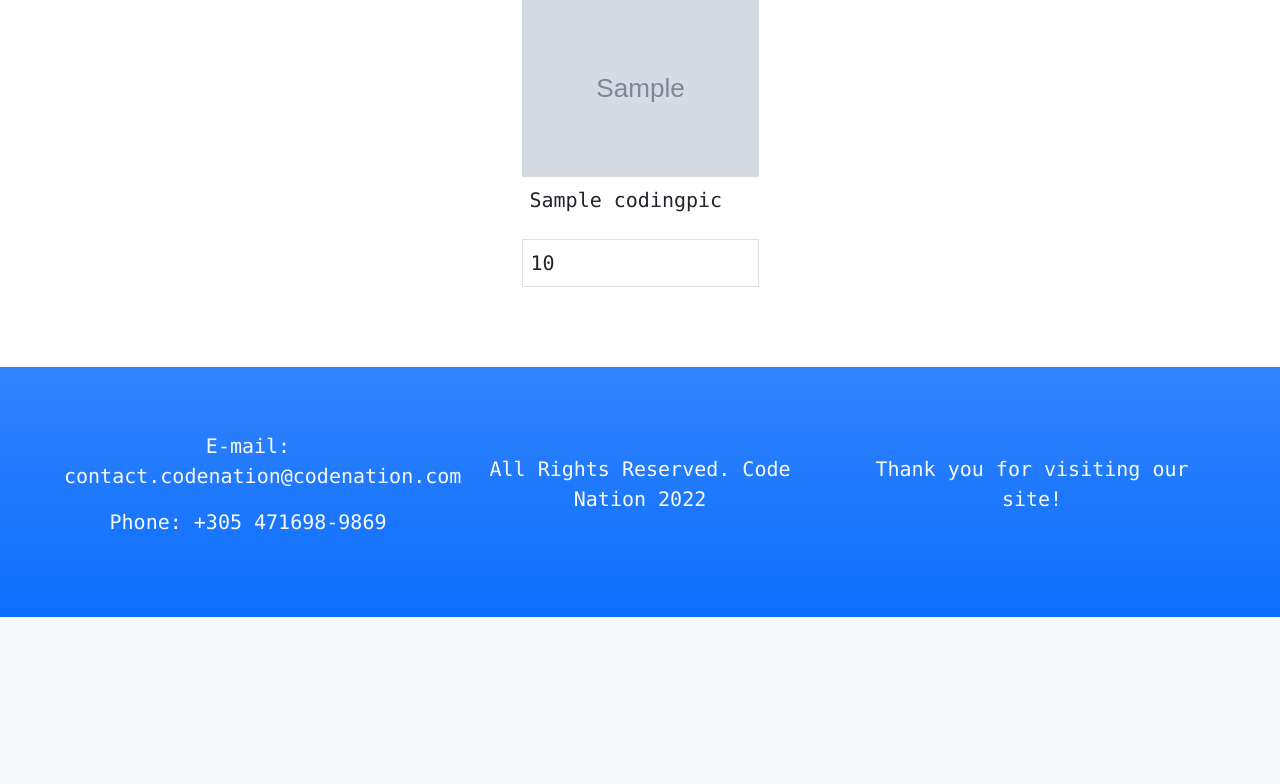
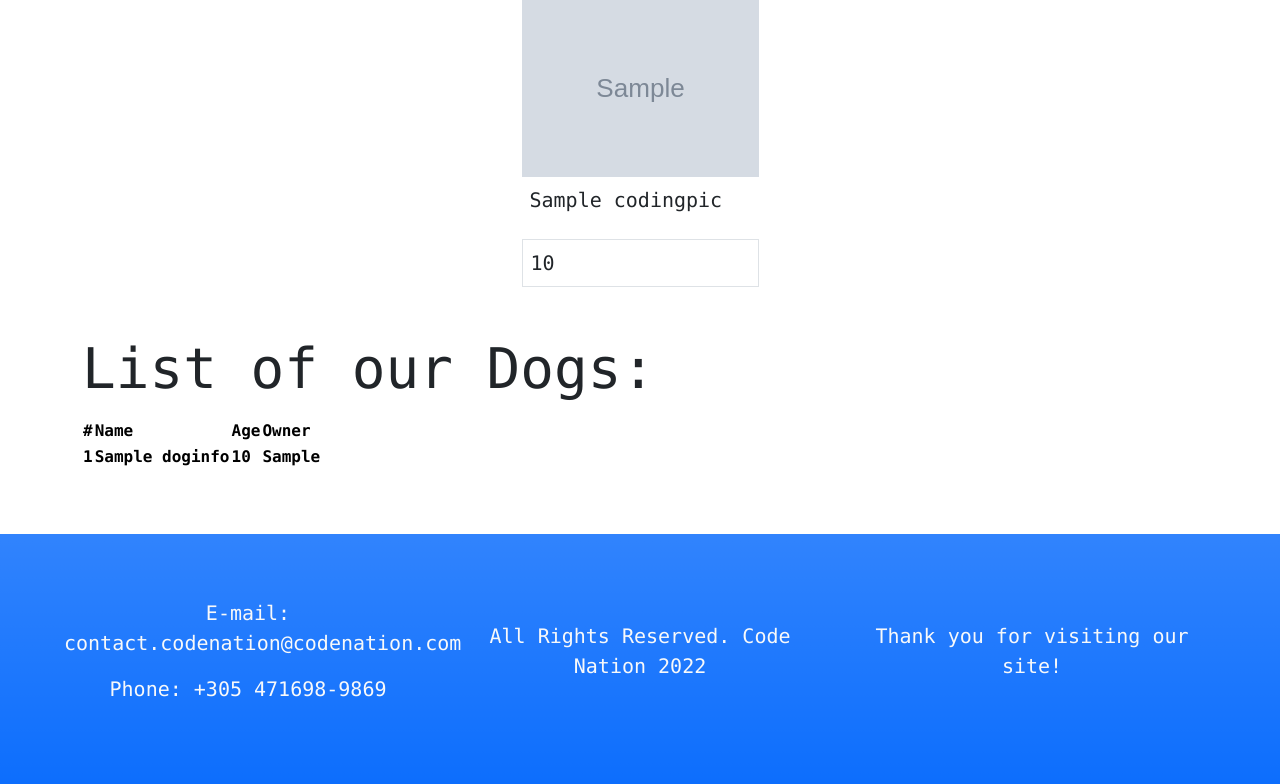
Before and after one commit to kev-web/django-pet-store, a Django app: page / in a window 1280 px wide. Shown: the part 1047-1831 px from the top of the page. Before the commit the page ends 1664 px from the top, so only its background shows below. Run offline with Django 4.2, Linux system fonts and the light colour scheme; tables that the repository leaves empty hold one stand-in row (values such as "Sample post"); grey boxes marked "Sample" are stand-in pictures; lists and menus that the app fills with data are empty.

Commit message:
added new model

```diff
--- a/simbapp/admin.py
+++ b/simbapp/admin.py
@@ -1,7 +1,8 @@
 from django.contrib import admin
 
-from .models import CodingPics
+from .models import CodingPics, DogInfo
 # Register your models here.
 
 
 admin.site.register(CodingPics)
+admin.site.register(DogInfo)
--- a/simbapp/models.py
+++ b/simbapp/models.py
@@ -13,3 +13,16 @@ class CodingPics(models.Model):
 
     def __str__(self):
         return self.name
+
+
+
+class DogInfo(models.Model):
+    dog_name = models.CharField(max_length=50)
+    dog_age = models.IntegerField()
+    dog_owner = models.CharField(max_length=50)
+
+    class Meta:
+        verbose_name_plural = 'Dog Info'
+
+    def __str__(self):
+        return self.dog_name
--- a/simbapp/templates/simbapp/index.html
+++ b/simbapp/templates/simbapp/index.html
@@ -22,7 +22,7 @@
       <p class="lead">We are using Bootstrap 5 to design our frontend app.</p>
    </div>
 
-   <div class="container">
+   <div class="container mb-3">
       <div class="row justify-content-center">
          {% for item in code_pics %}
             <div class="col-sm-3 mb-3 p-0">
@@ -36,4 +36,26 @@
       </div>
    </div>
 
+   <div class="container mb-3">
+      <h1 class="display-4 mb-3">List of our Dogs:</h1>
+      <table class="table-info">
+         <thead>
+            <tr>
+               <th scope="col">#</th>
+               <th scope="col">Name</th>
+               <th scope="col">Age</th>
+               <th scope="col">Owner</th>
+            </tr>
+         </thead>
+         <tbody>
+            {% for item in dogs %}
+               <th scope="row">{{ item.id }}</th>
+               <th scope="row">{{ item.dog_name }}</th>
+               <th scope="row">{{ item.dog_age }}</th>
+               <th scope="row">{{ item.dog_owner }}</th>
+            {% endfor %}
+         </tbody>
+      </table>
+   </div>
+
 {% endblock %}
--- a/simbapp/views.py
+++ b/simbapp/views.py
@@ -1,6 +1,6 @@
 from django.shortcuts import render
 
-from . models import CodingPics
+from . models import CodingPics, DogInfo
 
 
 # Create your views here.
@@ -8,9 +8,11 @@ from . models import CodingPics
 
 def homeView(request):
     code_pics = CodingPics.objects.all()
+    dogs = DogInfo.objects.all()
 
     context = {
         'code_pics' : code_pics,
+        'dogs': dogs
     }
 
     return render(request, 'simbapp/index.html', context)
```
